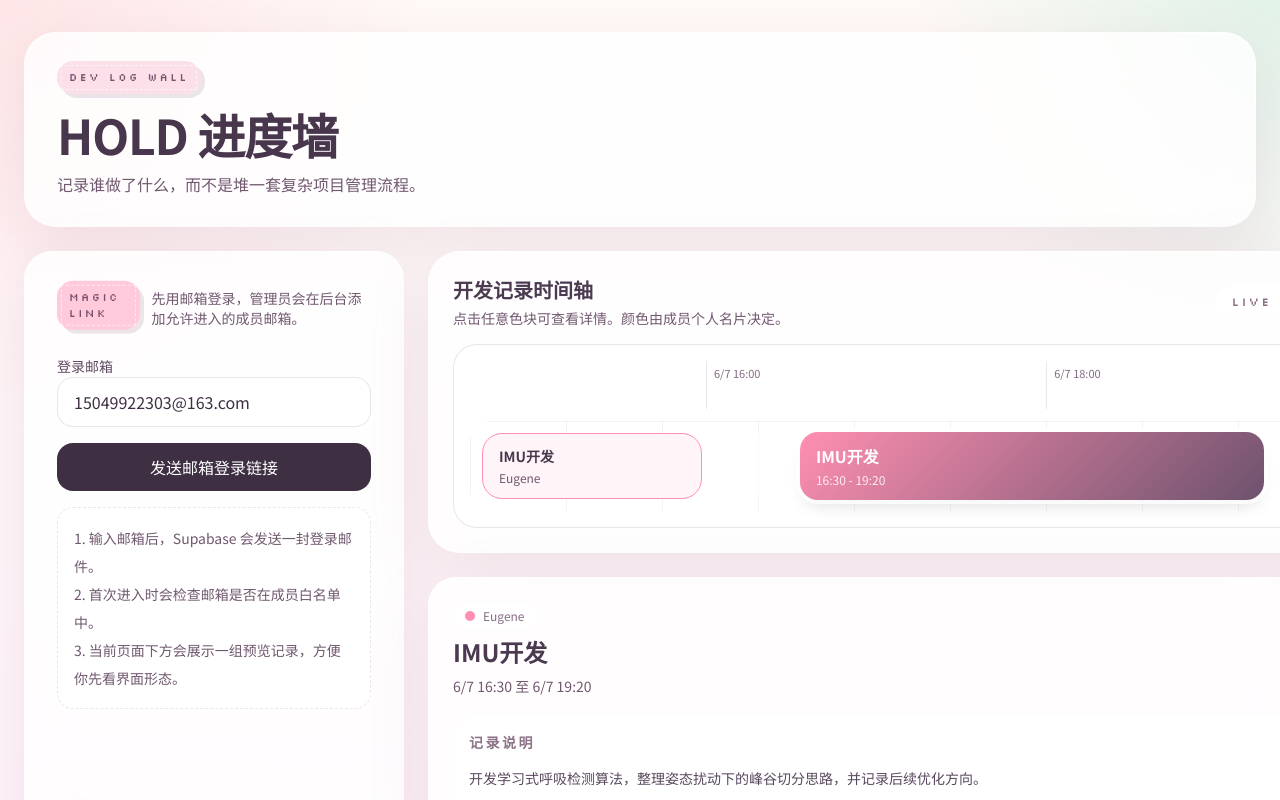
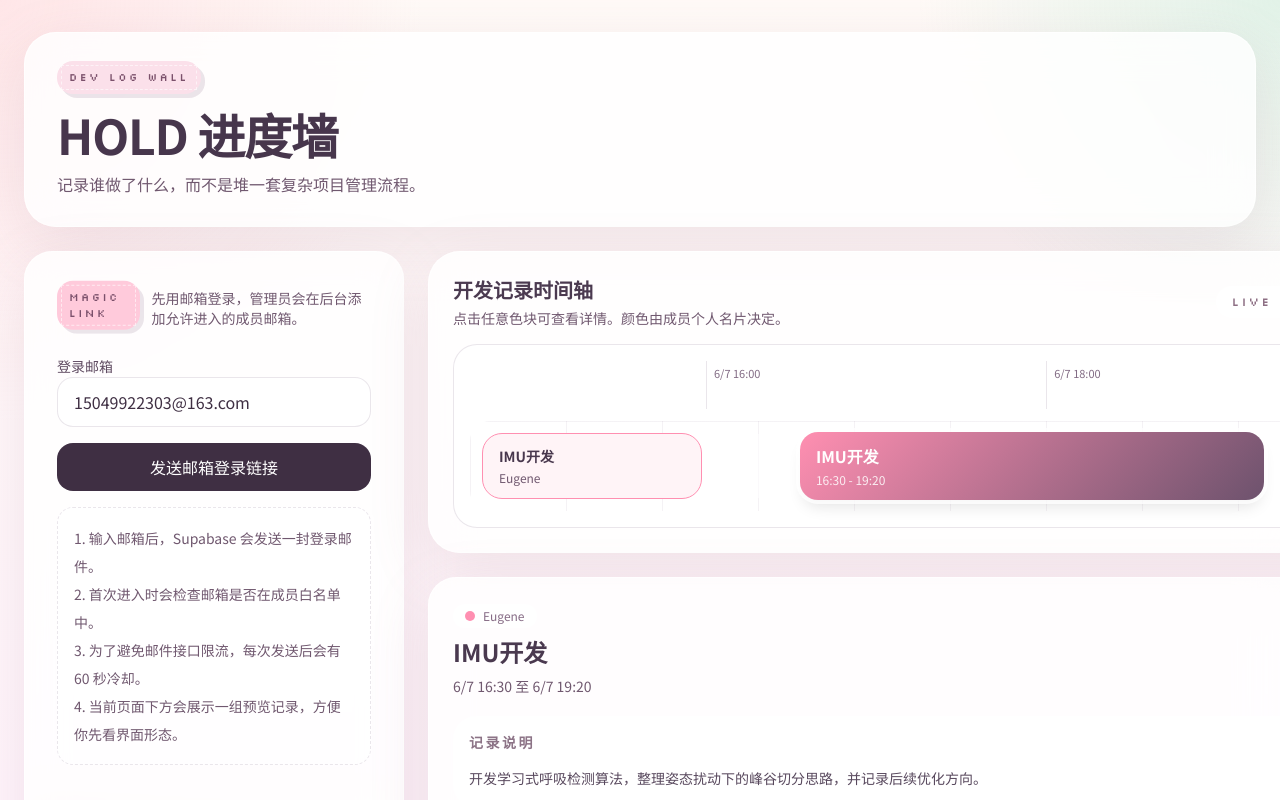
Before and after one commit to Eugene-HIT/HOLD, a Next.js app in the folder web/hold-progress-wall/: page / in a window 1280 px wide. Shown: the top 800 px of the page. Built offline with nearby package versions, Linux system fonts and the light colour scheme; no server answers.

Commit message:
feat: add record deletion and auth cooldown

```diff
--- a/web/hold-progress-wall/src/components/auth-panel.tsx
+++ b/web/hold-progress-wall/src/components/auth-panel.tsx
@@ -11,6 +11,7 @@
 interface AuthPanelProps {
   email: string;
   loading: boolean;
+  cooldownSeconds: number;
   notice: string;
   onEmailChange: (value: string) => void;
   onSubmit: () => void;
@@ -19,10 +20,13 @@ interface AuthPanelProps {
 export function AuthPanel({
   email,
   loading,
+  cooldownSeconds,
   notice,
   onEmailChange,
   onSubmit,
 }: AuthPanelProps) {
+  const buttonDisabled = loading || cooldownSeconds > 0;
+
   return (
     <section className="panel-card noise-overlay rounded-[28px] p-6 md:p-8">
       <div className="mb-5 flex items-center gap-3">
@@ -48,16 +52,21 @@ export function AuthPanel({
         <button
           type="button"
           onClick={onSubmit}
-          disabled={loading}
+          disabled={buttonDisabled}
           className="w-full rounded-2xl bg-[#3f2f43] px-4 py-3 text-sm font-semibold text-white transition hover:bg-[#523d57] disabled:cursor-not-allowed disabled:opacity-60"
         >
-          {loading ? "发送登录链接中..." : "发送邮箱登录链接"}
+          {loading
+            ? "发送登录链接中..."
+            : cooldownSeconds > 0
+              ? `${cooldownSeconds}s 后可再次发送`
+              : "发送邮箱登录链接"}
         </button>
 
         <div className="rounded-2xl border border-dashed border-[var(--line)] bg-white/55 p-4 text-sm leading-7 text-[var(--ink-soft)]">
           <p>1. 输入邮箱后，Supabase 会发送一封登录邮件。</p>
           <p>2. 首次进入时会检查邮箱是否在成员白名单中。</p>
-          <p>3. 当前页面下方会展示一组预览记录，方便你先看界面形态。</p>
+          <p>3. 为了避免邮件接口限流，每次发送后会有 60 秒冷却。</p>
+          <p>4. 当前页面下方会展示一组预览记录，方便你先看界面形态。</p>
         </div>
 
         {notice ? (
--- a/web/hold-progress-wall/src/components/progress-wall-app.tsx
+++ b/web/hold-progress-wall/src/components/progress-wall-app.tsx
@@ -38,6 +38,19 @@ function hashString(input: string) {
 
 function pickColor(seed: string) {
   return COLOR_PRESETS[hashString(seed) % COLOR_PRESETS.length];
+}
+
+function getStoragePathFromPublicUrl(imageUrl: string) {
+  const marker = `/${APP_CONFIG.storageBucket}/`;
+  const markerIndex = imageUrl.indexOf(marker);
+
+  if (markerIndex < 0) {
+    return null;
+  }
+
+  return decodeURIComponent(
+    imageUrl.slice(markerIndex + marker.length).split("?")[0] ?? "",
+  );
 }
 
 function makeEmptyRecordDraft() {
@@ -226,6 +239,22 @@ async function uploadImages(
   return urls;
 }
 
+async function deleteRecordImages(client: SupabaseClient, imageUrls: string[]) {
+  const paths = imageUrls
+    .map((imageUrl) => getStoragePathFromPublicUrl(imageUrl))
+    .filter((path): path is string => Boolean(path));
+
+  if (!paths.length) {
+    return;
+  }
+
+  const { error } = await client.storage.from(APP_CONFIG.storageBucket).remove(paths);
+
+  if (error) {
+    throw error;
+  }
+}
+
 export function ProgressWallApp() {
   const supabase = useMemo(() => getBrowserSupabaseClient(), []);
   const [session, setSession] = useState<Session | null>(null);
@@ -247,8 +276,11 @@ export function ProgressWallApp() {
   const [booting, setBooting] = useState(() => Boolean(supabase));
   const [inviteSaving, startInviteSaving] = useTransition();
   const [recordSaving, startRecordSaving] = useTransition();
+  const [recordDeleting, startRecordDeleting] = useTransition();
   const [authSending, startAuthSending] = useTransition();
   const [profileSaving, startProfileSaving] = useTransition();
+  const [authCooldownUntil, setAuthCooldownUntil] = useState(0);
+  const [authCooldownNow, setAuthCooldownNow] = useState(0);
   const [inviteDraft, setInviteDraft] = useState<InviteEditorValue>({
     email: "",
     displayNameHint: "",
@@ -261,6 +293,29 @@ export function ProgressWallApp() {
 
   const canEditSelectedRecord =
     !!selectedRecord && !!me && (me.role === "admin" || me.id === selectedRecord.ownerId);
+
+  const authCooldownSeconds = authCooldownUntil
+    ? Math.max(0, Math.ceil((authCooldownUntil - authCooldownNow) / 1000))
+    : 0;
+
+  useEffect(() => {
+    if (!authCooldownUntil) {
+      return;
+    }
+
+    const timer = window.setInterval(() => {
+      const currentTime = Date.now();
+      setAuthCooldownNow(currentTime);
+
+      if (currentTime >= authCooldownUntil) {
+        setAuthCooldownUntil(0);
+      }
+    }, 1000);
+
+    return () => {
+      window.clearInterval(timer);
+    };
+  }, [authCooldownUntil]);
 
   useEffect(() => {
     if (!supabase) {
@@ -464,7 +519,18 @@ export function ProgressWallApp() {
       return;
     }
 
+    if (authCooldownSeconds > 0) {
+      setNotice(`邮件刚发送过，请等待 ${authCooldownSeconds} 秒后再试。`);
+      return;
+    }
+
     startAuthSending(async () => {
+      const startCooldown = () => {
+        const cooldownUntil = Date.now() + 60_000;
+        setAuthCooldownNow(Date.now());
+        setAuthCooldownUntil(cooldownUntil);
+      };
+
       const { error } = await supabase.auth.signInWithOtp({
         email: emailInput.trim(),
         options: {
@@ -474,10 +540,17 @@ export function ProgressWallApp() {
       });
 
       if (error) {
+        if (/rate limit/i.test(error.message)) {
+          startCooldown();
+          setNotice("邮件发送过于频繁，已进入 60 秒冷却。一般不需要买服务，先等冷却结束再重试即可。");
+          return;
+        }
+
         setNotice(error.message);
         return;
       }
 
+      startCooldown();
       setNotice("登录邮件已发送，请去邮箱点开 Magic Link。首次登录前请先加入后台白名单。");
     });
   }
@@ -620,6 +693,48 @@ export function ProgressWallApp() {
     });
   }
 
+  function handleDeleteRecord(recordId: string) {
+    if (!supabase || !me) {
+      return;
+    }
+
+    startRecordDeleting(async () => {
+      const currentRecord = records.find((record) => record.id === recordId);
+
+      if (!currentRecord) {
+        setNotice("未找到要删除的记录。请刷新后重试。");
+        return;
+      }
+
+      const { error } = await supabase
+        .from("progress_records")
+        .delete()
+        .eq("id", recordId);
+
+      if (error) {
+        setNotice(error.message);
+        return;
+      }
+
+      let imageCleanupFailed = false;
+
+      try {
+        await deleteRecordImages(supabase, currentRecord.imageUrls);
+      } catch {
+        imageCleanupFailed = true;
+      }
+
+      await reloadWorkspace(me);
+      setEditorOpen(false);
+      setEditorValue(null);
+      setNotice(
+        imageCleanupFailed
+          ? "记录已删除，但关联图片清理失败了，稍后可再处理。"
+          : "记录已删除。",
+      );
+    });
+  }
+
   if (booting) {
     return (
       <main className="flex min-h-screen items-center justify-center px-6 py-20">
@@ -681,6 +796,7 @@ export function ProgressWallApp() {
           <AuthPanel
             email={emailInput}
             loading={authSending}
+            cooldownSeconds={authCooldownSeconds}
             notice={notice}
             onEmailChange={setEmailInput}
             onSubmit={handleSignIn}
@@ -695,7 +811,9 @@ export function ProgressWallApp() {
             <RecordDetailPanel
               record={selectedRecord}
               canEdit={false}
+              deleting={false}
               onEdit={() => undefined}
+              onDelete={() => undefined}
             />
           </section>
         </div>
@@ -770,7 +888,13 @@ export function ProgressWallApp() {
             <RecordDetailPanel
               record={selectedRecord}
               canEdit={canEditSelectedRecord}
+              deleting={recordDeleting}
               onEdit={openEditEditor}
+              onDelete={() => {
+                if (selectedRecord) {
+                  handleDeleteRecord(selectedRecord.id);
+                }
+              }}
             />
           </section>
         </div>
--- a/web/hold-progress-wall/src/components/record-detail-panel.tsx
+++ b/web/hold-progress-wall/src/components/record-detail-panel.tsx
@@ -15,7 +15,9 @@ import type { ProgressRecord } from "@/lib/types";
 interface RecordDetailPanelProps {
   record: ProgressRecord | null;
   canEdit: boolean;
+  deleting: boolean;
   onEdit: () => void;
+  onDelete: () => void;
 }
 
 function formatDetailTime(value: string) {
@@ -30,7 +32,9 @@ function formatDetailTime(value: string) {
 export function RecordDetailPanel({
   record,
   canEdit,
+  deleting,
   onEdit,
+  onDelete,
 }: RecordDetailPanelProps) {
   return (
     <aside className="panel-card rounded-[28px] p-5 md:p-6">
@@ -54,6 +58,7 @@ export function RecordDetailPanel({
             </div>
 
             {canEdit ? (
+              <div className="flex flex-wrap items-center justify-end gap-2">
                 <button
                   type="button"
                   onClick={onEdit}
@@ -61,6 +66,19 @@ export function RecordDetailPanel({
                 >
                   编辑记录
                 </button>
+                <button
+                  type="button"
+                  onClick={() => {
+                    if (window.confirm("确认删除这条记录吗？删除后无法恢复。")) {
+                      onDelete();
+                    }
+                  }}
+                  disabled={deleting}
+                  className="rounded-full border border-[#f1bcc8] bg-[#fff2f6] px-4 py-2 text-sm font-medium text-[#9b4964] transition hover:border-[#e88ea8] disabled:cursor-not-allowed disabled:opacity-60"
+                >
+                  {deleting ? "删除中..." : "删除记录"}
+                </button>
+              </div>
             ) : null}
           </div>
 
```
Also changed, not shown: 1 other file (tests, documents, lock files or other folders). Lines whose indentation alone changed are shown as unchanged.
